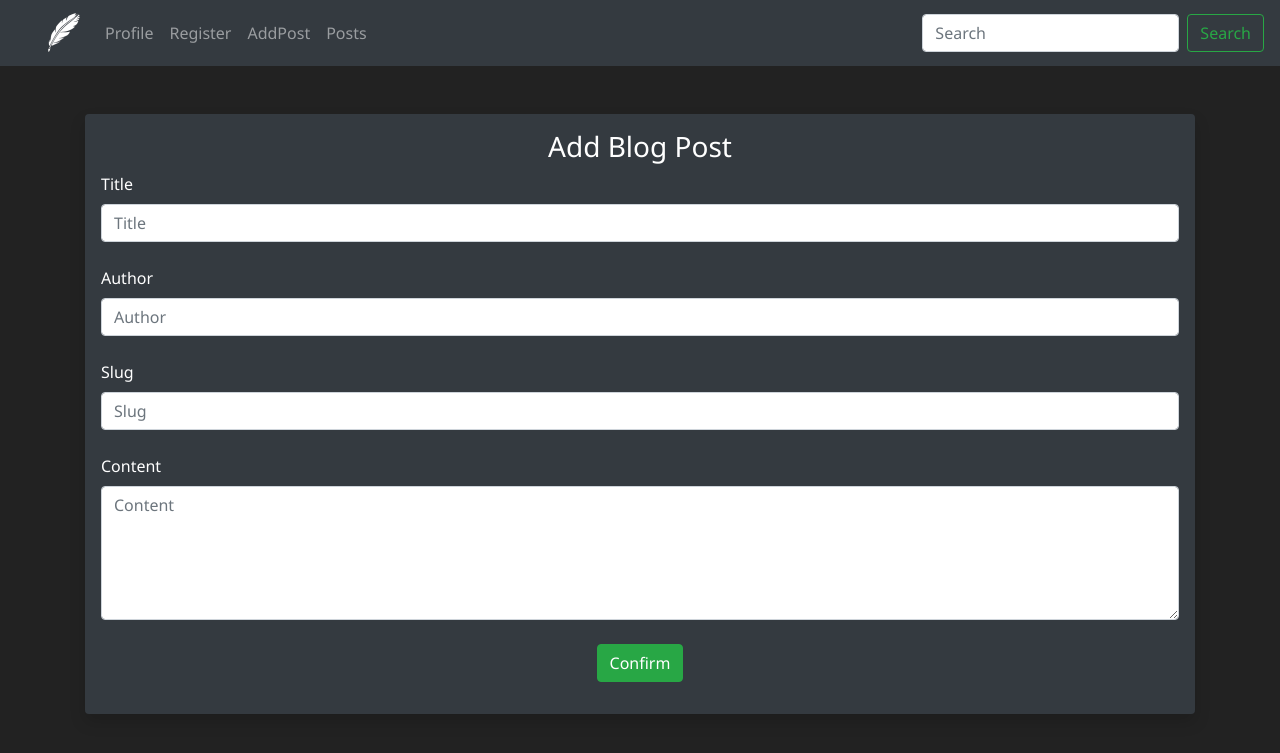
After one commit to RampageousRJ/Blogify, a Flask app: page /add-post in a window 1280 px wide. The commit adds this page. Shown: the top 753 px of the page. Run offline with Flask 3, Linux system fonts and the light colour scheme; some libraries are stand-ins or nearby versions.

Commit message:
Blogs added

```diff
--- a/blogify/forms.py
+++ b/blogify/forms.py
@@ -1,6 +1,7 @@
 from flask_wtf import FlaskForm
 from wtforms import StringField,SubmitField,PasswordField,ValidationError
 from wtforms.validators import DataRequired, EqualTo,Length
+from wtforms.widgets import TextArea
 from flask_login import UserMixin
 
 class UserForm(UserMixin,FlaskForm):
@@ -14,3 +15,10 @@ class UserForm(UserMixin,FlaskForm):
 class NamerForm(UserMixin,FlaskForm):
     name=StringField("Enter name: ",validators=[DataRequired()])
     submit=SubmitField("Submit")
+
+class PostForm(FlaskForm):
+    title = StringField("Title",validators=[DataRequired()])
+    content = StringField("Content",validators=[DataRequired()],widget=TextArea())
+    author = StringField("Author",validators=[DataRequired()])
+    slug = StringField("Slug",validators=[DataRequired()])
+    submit = SubmitField("Confirm")
--- a/blogify/routes.py
+++ b/blogify/routes.py
@@ -1,7 +1,7 @@
 from flask import Flask,render_template,flash,request,redirect,url_for
 from blogify import app,db
 from blogify.forms import *
-from blogify.models import Users
+from blogify.models import *
 from werkzeug.security import generate_password_hash,check_password_hash
 
 @app.route('/')
@@ -74,6 +74,46 @@ def delete(id):
         flash("Error! Please try again!")
     return redirect(url_for('add_user'))
 
+@app.route('/add-post',methods=['GET','POST'])
+def add_post():
+    form  = PostForm()
+    if form.validate_on_submit():
+        post = Post(title=form.title.data,content=form.content.data,author=form.author.data,slug=form.slug.data)
+        db.session.add(post)
+        db.session.commit()
+        flash("Blog Post added successfully!")
+        return redirect(url_for('add_post'))
+    return render_template('add_post.html',form=form)
+
+@app.route('/posts')
+def posts():
+    posts = Post.query.order_by(Post.date_added)
+    return render_template("posts.html",posts=posts)
+
+@app.route('/posts/<int:id>')
+def post(id):
+    post = Post.query.get_or_404(id)
+    return render_template('post.html',post=post)
+
+@app.route('/posts/edit/<int:id>',methods=['GET','POST'])
+def edit_post(id):
+    post = Post.query.get_or_404(id)
+    form = PostForm()
+    if form.validate_on_submit():
+        post.title = form.title.data
+        post.author = form.author.data
+        post.slug = form.slug.data
+        post.content = form.content.data
+        db.session.add(post)
+        db.session.commit()
+        flash("Post updated successfully!")
+        return redirect(url_for('post',id=post.id))
+    form.title.data = post.title
+    form.author.data = post.author
+    form.slug.data = post.slug
+    form.content.data = post.content
+    return render_template('edit_post.html',form=form)
+
 # Page Not Found
 @app.errorhandler(404)
 def page_not_found(e):
--- /dev/null
+++ b/blogify/templates/add_post.html
@@ -0,0 +1,33 @@
+{% extends 'base.html' %}
+
+{% block title %}
+  Add Blog
+{% endblock %}
+
+{% block body %}
+    <br />
+    <div class="shadow p-3 mb-5 bg-dark rounded">
+        <h3 class="text-center">Add Blog Post</h3>
+        <form method="POST" class='form-register'>
+            <div class="form-labels">
+                {{form.hidden_tag()}}
+                {{form.title.label()}}
+                {{form.title(class='form-control', placeholder='Title')}}
+                <br>
+                {{form.author.label()}}
+                {{form.author(class='form-control', placeholder='Author')}}
+                <br>
+                {{form.slug.label()}}
+                {{form.slug(class='form-control', placeholder='Slug')}}
+                <br>
+                {{form.content.label()}}
+                {{form.content(class='form-control',rows=5, placeholder='Content')}}
+                <br>
+                <div class="form-group text-center">
+                    {{ form.submit(class = 'btn btn-success') }}
+                </div>
+            </div>
+        </form>
+    </div>
+    <br />
+{% endblock %}
--- a/blogify/templates/base.html
+++ b/blogify/templates/base.html
@@ -8,6 +8,8 @@
 
       {% endblock %}
     </title>
+    <script src='https://kit.fontawesome.com/a076d05399.js' crossorigin='anonymous'></script>
+    <link rel="stylesheet" href="https://cdnjs.cloudflare.com/ajax/libs/font-awesome/4.7.0/css/font-awesome.min.css">
     <link rel="stylesheet" href="https://cdn.jsdelivr.net/npm/bootstrap@4.5.3/dist/css/bootstrap.min.css" integrity="sha384-TX8t27EcRE3e/ihU7zmQxVncDAy5uIKz4rEkgIXeMed4M0jlfIDPvg6uqKI2xXr2" crossorigin="anonymous">
     <link rel="stylesheet" href="{{url_for('static',filename='css/style.css')}}">
   </head>
@@ -26,6 +28,12 @@
           </li>
           <li class="nav-item">
             <a class="nav-link" href="{{url_for('add_user')}}">Register</a>
+          </li>
+          <li class="nav-item">
+            <a class="nav-link" href="{{url_for('add_post')}}">AddPost</a>
+          </li>
+          <li class="nav-item">
+            <a class="nav-link" href="{{url_for('posts')}}">Posts</a>
           </li>
         </ul>
         <form class="form-inline my-2 my-lg-0">
```
Also changed, not shown: blogify/models.py (+8 -0 lines), blogify/templates/edit_post.html (added, +33 -0 lines), blogify/templates/post.html (added, +27 -0 lines), blogify/templates/posts.html (added, +26 -0 lines), migrations/versions/a39c9f974174_blog_posts.py (added, +36 -0 lines).
